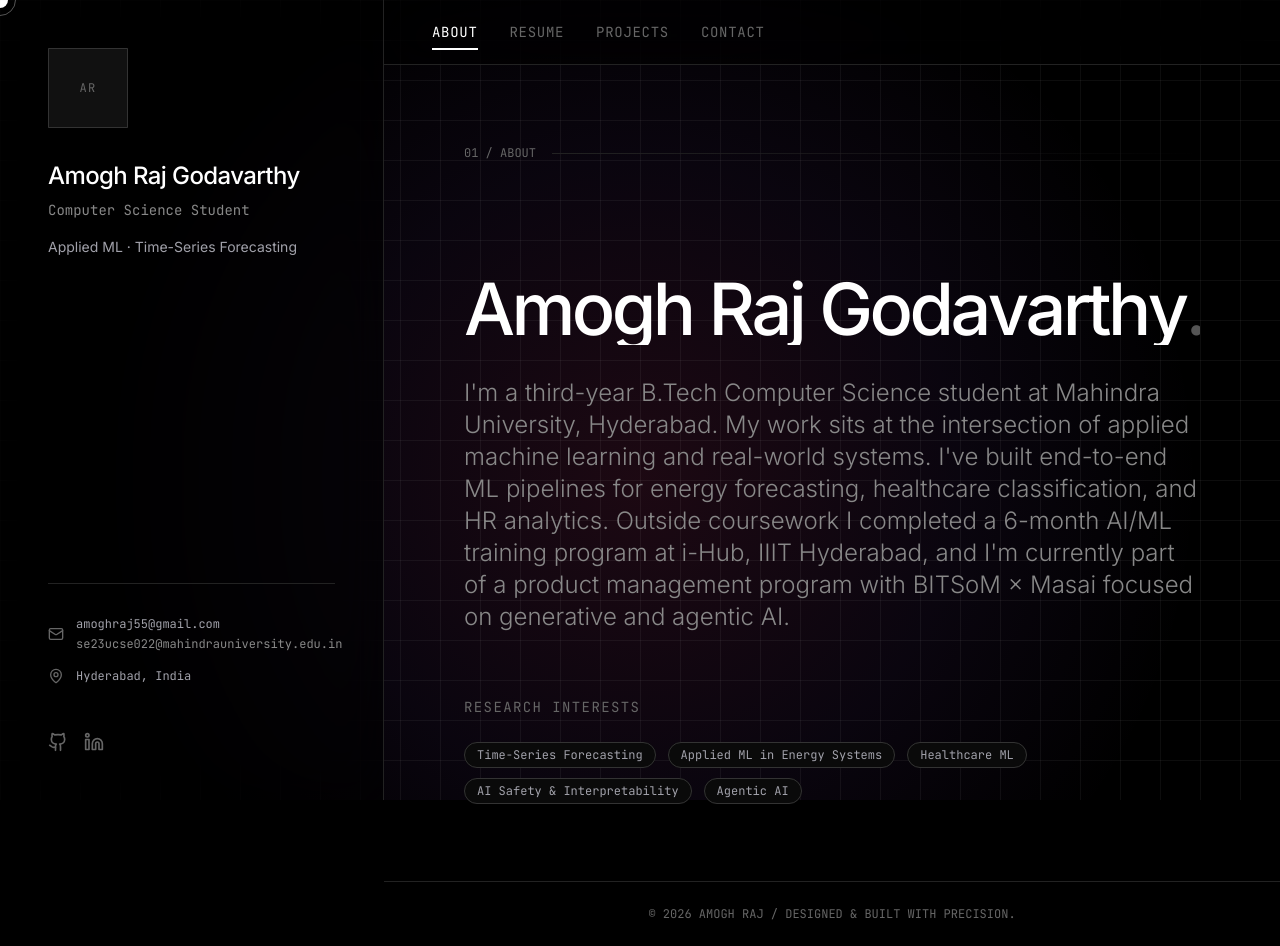
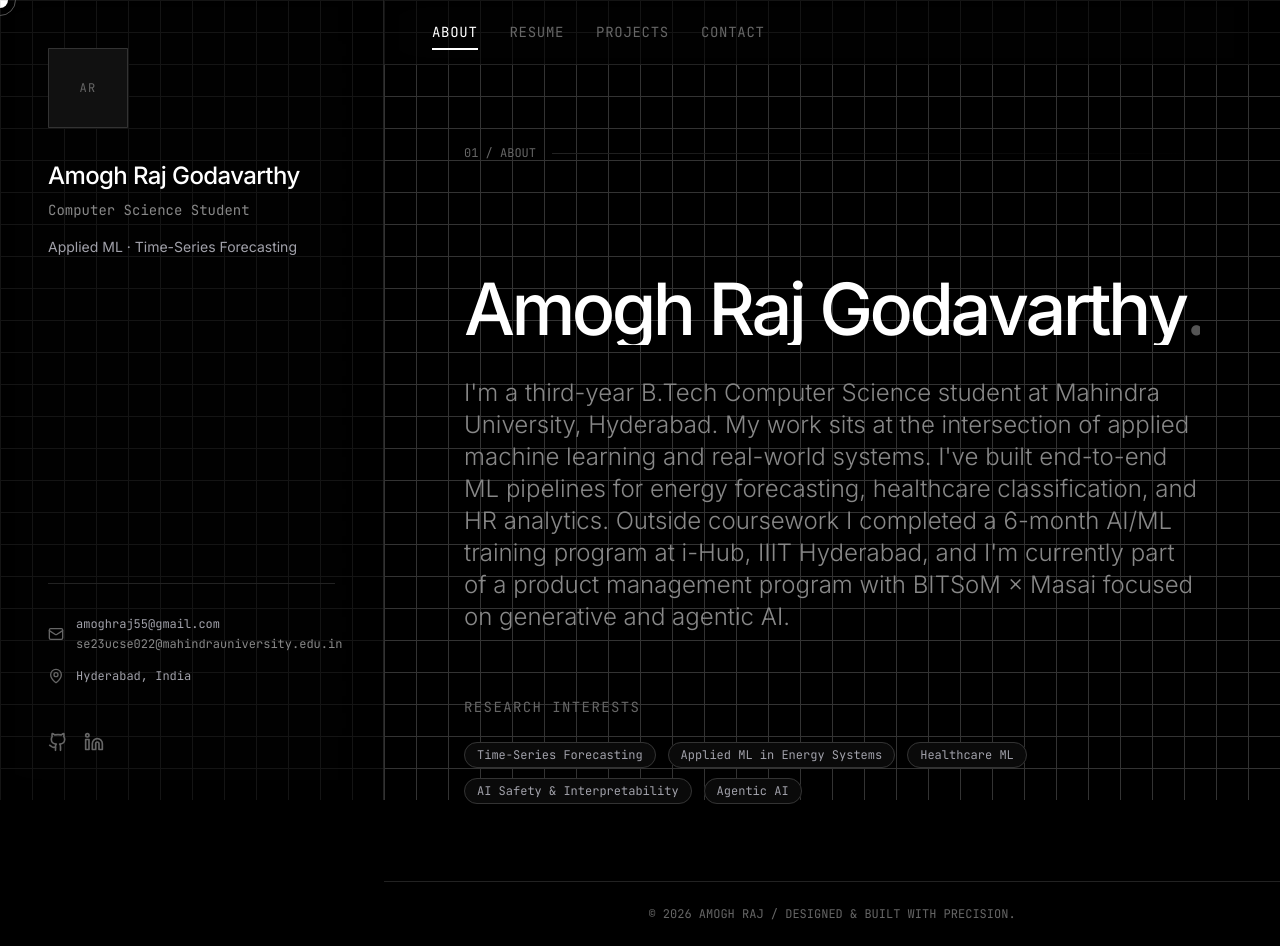
Before and after one commit to ar-five5/ar-five5.github.io, a React (Vite) app: page /resume in a window 1280 px wide. Built offline with nearby package versions, Linux system fonts and the light colour scheme.

Commit message:
Refactor BackgroundPaths component with BGPattern

```diff
--- a/src/components/ui/BackgroundPaths.jsx
+++ b/src/components/ui/BackgroundPaths.jsx
@@ -1,16 +1,13 @@
+import { BGPattern } from "@/components/ui/bg-pattern";
+
 export function BackgroundPaths() {
   return (
-    <div
-      className="fixed inset-0 pointer-events-none z-0"
-      style={{
-        background: "black",
-        backgroundImage: `
-          linear-gradient(to right, rgba(255,255,255,0.05) 1px, transparent 1px),
-          linear-gradient(to bottom, rgba(255,255,255,0.05) 1px, transparent 1px),
-          radial-gradient(circle at 50% 60%, rgba(236,72,153,0.12) 0%, rgba(168,85,247,0.06) 40%, transparent 70%)
-        `,
-        backgroundSize: "40px 40px, 40px 40px, 100% 100%",
-      }}
+    <BGPattern
+      variant="grid"
+      mask="fade-edges"
+      fill="#333333"
+      size={32}
+      className="fixed z-0"
     />
   );
 }
```
